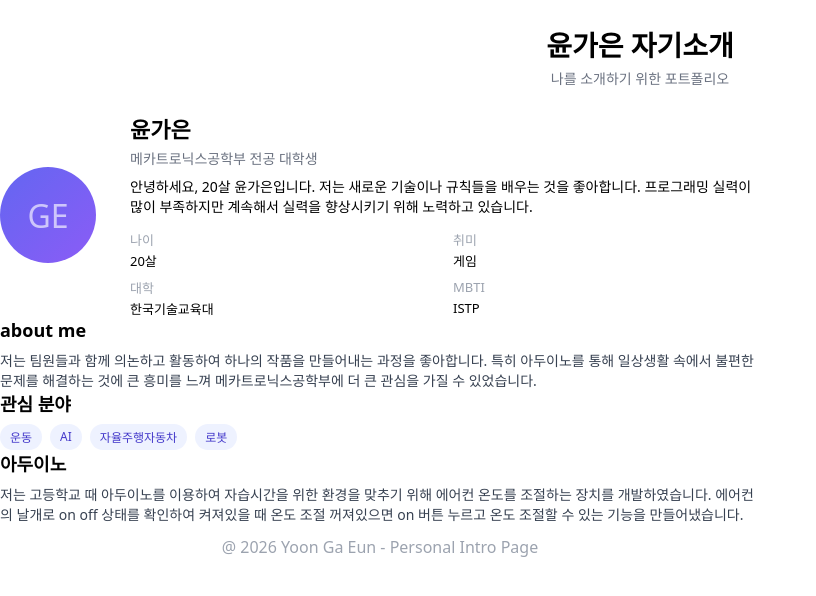
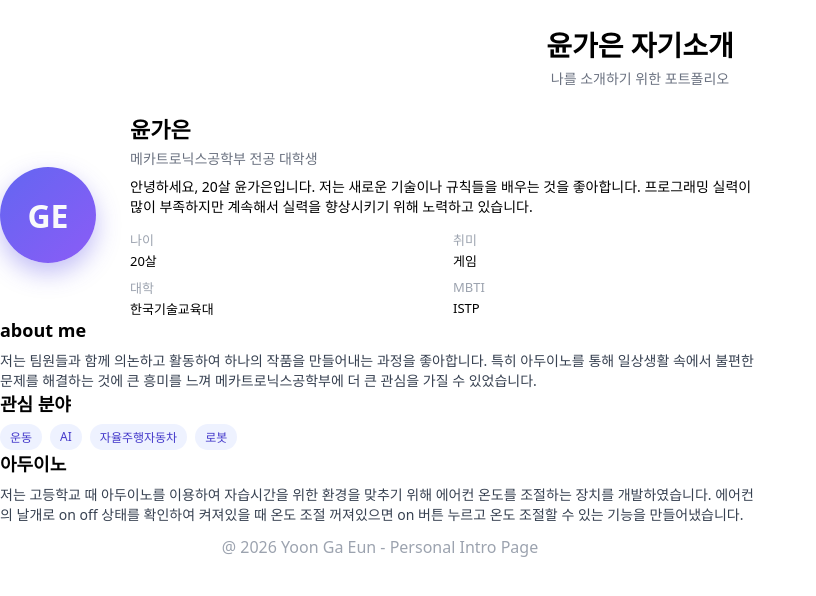
Before and after one commit to gaeun31/gaeun31.github.io, a plain HTML site: page index.html in a window 1280 px wide. Shown: the whole page, without its empty margins (0-816 px from the left). Drawn offline with Linux system fonts and the light colour scheme.

Commit message:
Update style.css

```diff
--- a/style.css
+++ b/style.css
@@ -44,7 +44,7 @@ body {
     border-radius: 16px;
     padding: 24px 24px 20px;
     margin-bottom: 16px;
-    box-shadow: 0 12px 32px rgba(16, 33, 73, 0.437);
+    box-shadow: 0 12px 32px rgba(15, 23, 42, 0.06);
     border: 1px solid #e5e7eb;
 
 }
@@ -63,8 +63,10 @@ body {
     display: flex;
     align-items: center;
     justify-content: center;
-    color: #ffffffa3;
+    color: #f9fafb;
     font-size: 32px;
+    font-weight: 600;
+    box-shadow: 0 10px 25px rgba(79, 70, 229, 0.35)
 }
 
 .profile-right h2 {
```
